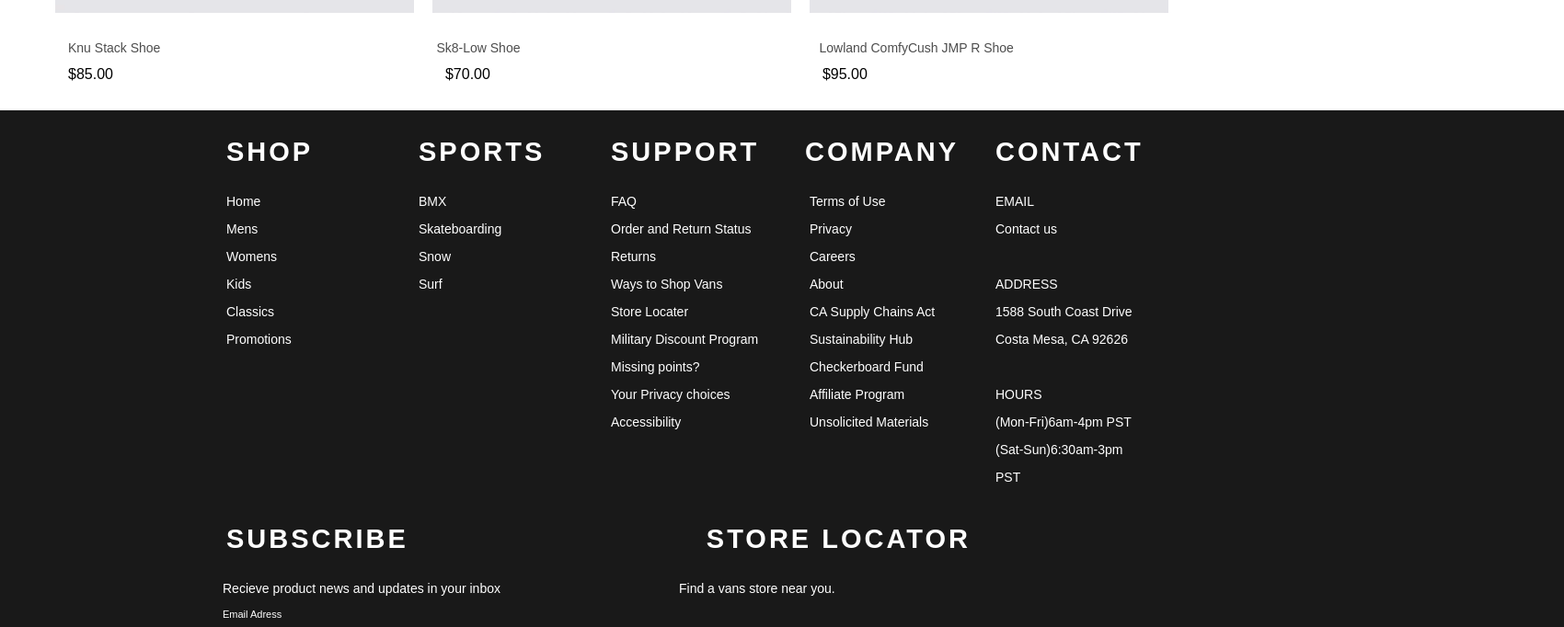
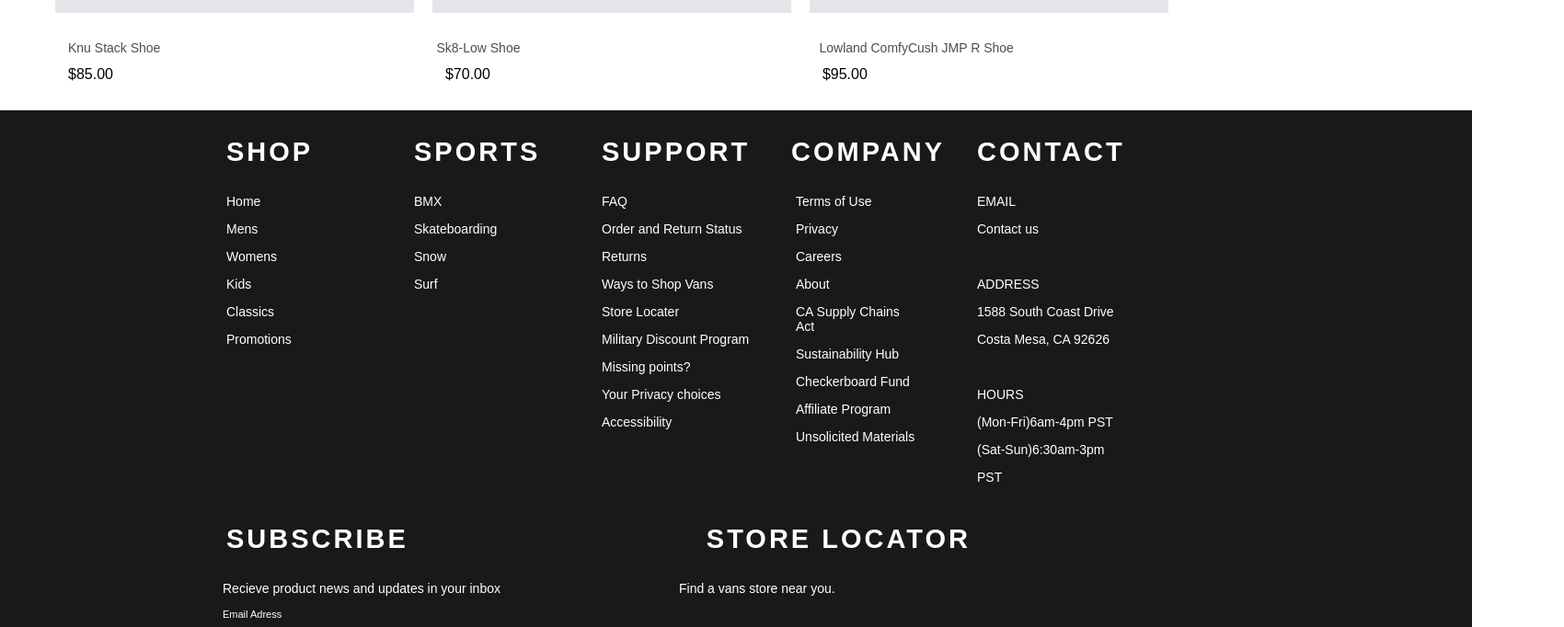
Before and after one commit to MuhammadNazim6/VansWebsite, a plain HTML site: page index.html in a window 1280 px wide. Shown: the part 4840-5522 px from the top of the page at 92% size, 1700 px wide, since content can reach past the window. Drawn offline with Linux system fonts and the light colour scheme.

Commit message:
Update vans.css

```diff
--- a/vans.css
+++ b/vans.css
@@ -176,7 +176,7 @@
 .constant-div{
   width: 50px;
   display:inline-block;
-  right: 0px;
+  right: -4px;
   top: 300px;
   position: fixed;
   cursor: pointer;
@@ -477,21 +477,23 @@
   }
   .column {
   float: left;
-  width: 15%;
+  width: 250px;
   }
 
 
   .row:after {
-    content: "";
+
     display: table;
     clear: both;
+    align-content:center;
+
   }
 
   .footer-main{
    background-color: rgb(0, 0, 0, 0.9);
    margin-left: -8px;
    margin-right: 8px;
-   width: 1700px;
+   width: 1600px;
    padding-bottom: 60px;
    margin-bottom: -10px;
   }
@@ -547,11 +549,12 @@
   }
 
   .footer-elements1{
-    margin-left: 246px;
+    padding-left: 246px;
     color: white;
     font-family:Arial, Helvetica, sans-serif;
     font-size: 14px;
     cursor: pointer;
+    width:500px;
   }
   .footer-elements1:hover{
     color: crimson;
```
